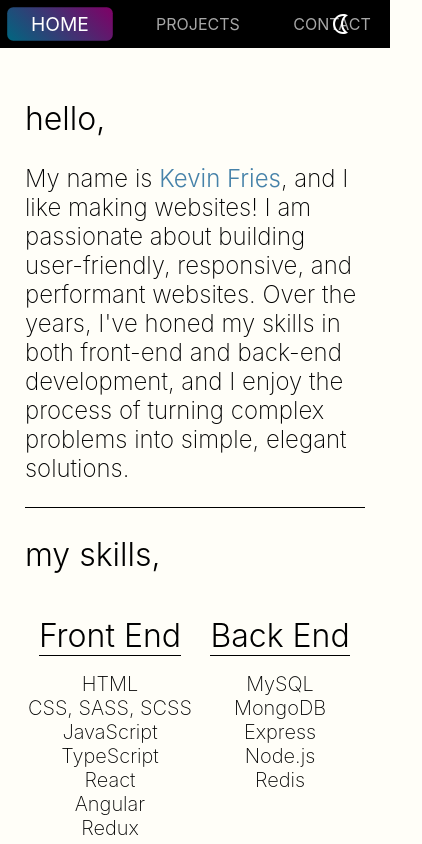
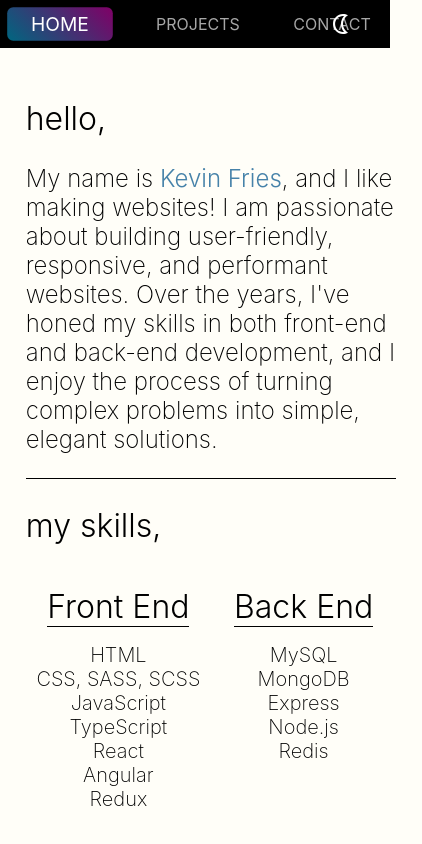
Before and after one commit to kevinsctfries/Portfolio, a React (Vite) app: page /#/ in a window 390 px wide. Shown: the top 844 px of the page, 422 px wide, since content can reach past the window. Built offline with nearby package versions, Linux system fonts and the light colour scheme.

Commit message:
changed main content width

```diff
--- a/src/App.css
+++ b/src/App.css
@@ -49,6 +49,8 @@ body.darkmode {
 main {
   padding: 1rem;
   height: 100%;
+  width: 75%;
+  margin: auto;
 }
 
 h2 {
@@ -110,3 +112,9 @@ h2 {
 .button-effect:hover {
   color: white;
 }
+
+@media only screen and (max-width: 60em) {
+  main {
+    width: 100%;
+  }
+}
```
